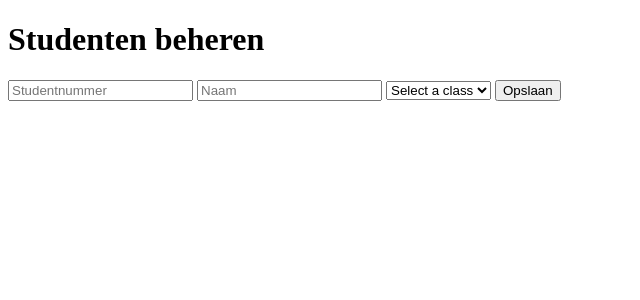
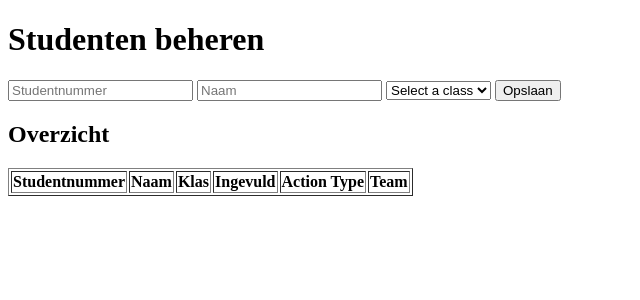
Before and after one commit to SimoneCalf/WP3, a Flask app: page /teacher/manage_students in a window 1280 px wide. Shown: the top 300 px of the page, without its empty margins (0-640 px from the left). Run offline with Flask 3, Linux system fonts and the light colour scheme; data that the repository does not hold is empty; some libraries are stand-ins or nearby versions.

Commit message:
team table

```diff
--- a/WebApp/database_scripts/build_database.py
+++ b/WebApp/database_scripts/build_database.py
@@ -85,4 +85,9 @@ CREATE table action_type (
     FOREIGN KEY (student_number) REFERENCES students(number)
 );
 
+CREATE TABLE team (
+    name VARCHAR(100) PRIMARY KEY,
+    student_number INT,
+    FOREIGN KEY (student_number) REFERENCES students(number)
+);
                  """, multi=True)
--- a/WebApp/routes/teacher.py
+++ b/WebApp/routes/teacher.py
@@ -66,6 +66,8 @@ def teachers_list():
     teacher_data = sql.get_teacher_info()
     return jsonify(teacher_data)
 
+# Get studentnumbers, names, classes, date the student filled in all questions, action type and the team of all students
+
 
 # @teacher_bp.route('/login', methods=['POST'])
 # def teacher_login():
--- a/WebApp/templates/manage_students.html
+++ b/WebApp/templates/manage_students.html
@@ -16,6 +16,23 @@
     </select>
     <button type="submit">Opslaan</button>
 </form>
+
+<h2>Overzicht</h2>
+     <table id="studentTable" border="1">
+         <thead>
+             <tr>
+                 <th>Studentnummer</th>
+                 <th>Naam</th>
+                 <th>Klas</th>
+                 <th>Ingevuld</th>
+                 <th>Action Type</th>
+                 <th>Team</th>
+             </tr>
+         </thead>
+         <tbody>
+             <!-- De tabelrijen worden hier toegevoegd -->
+         </tbody>
+     </table>
 <script>
   $(document).ready(function() {
       // Function to populate the dropdown with class data
```
